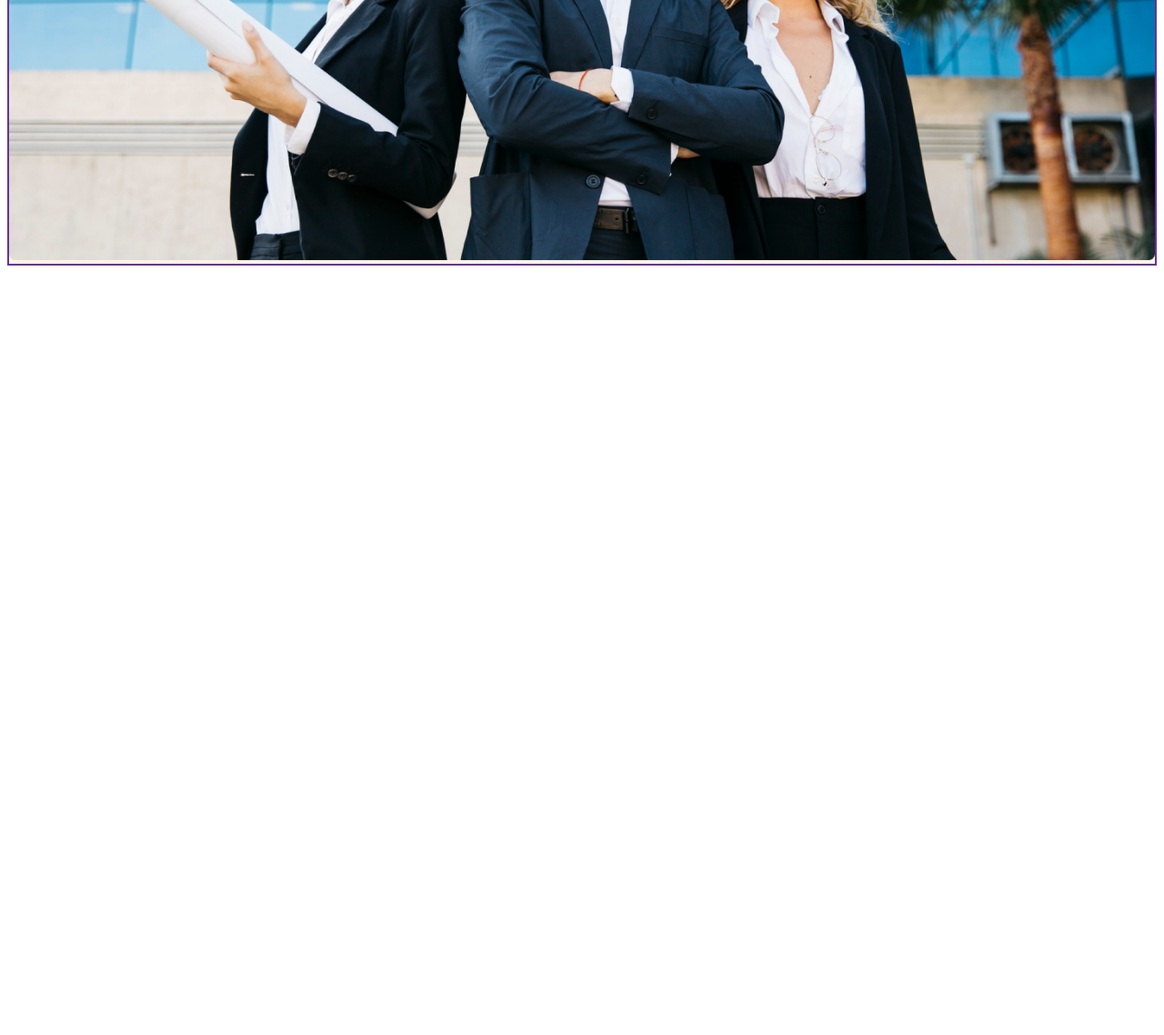
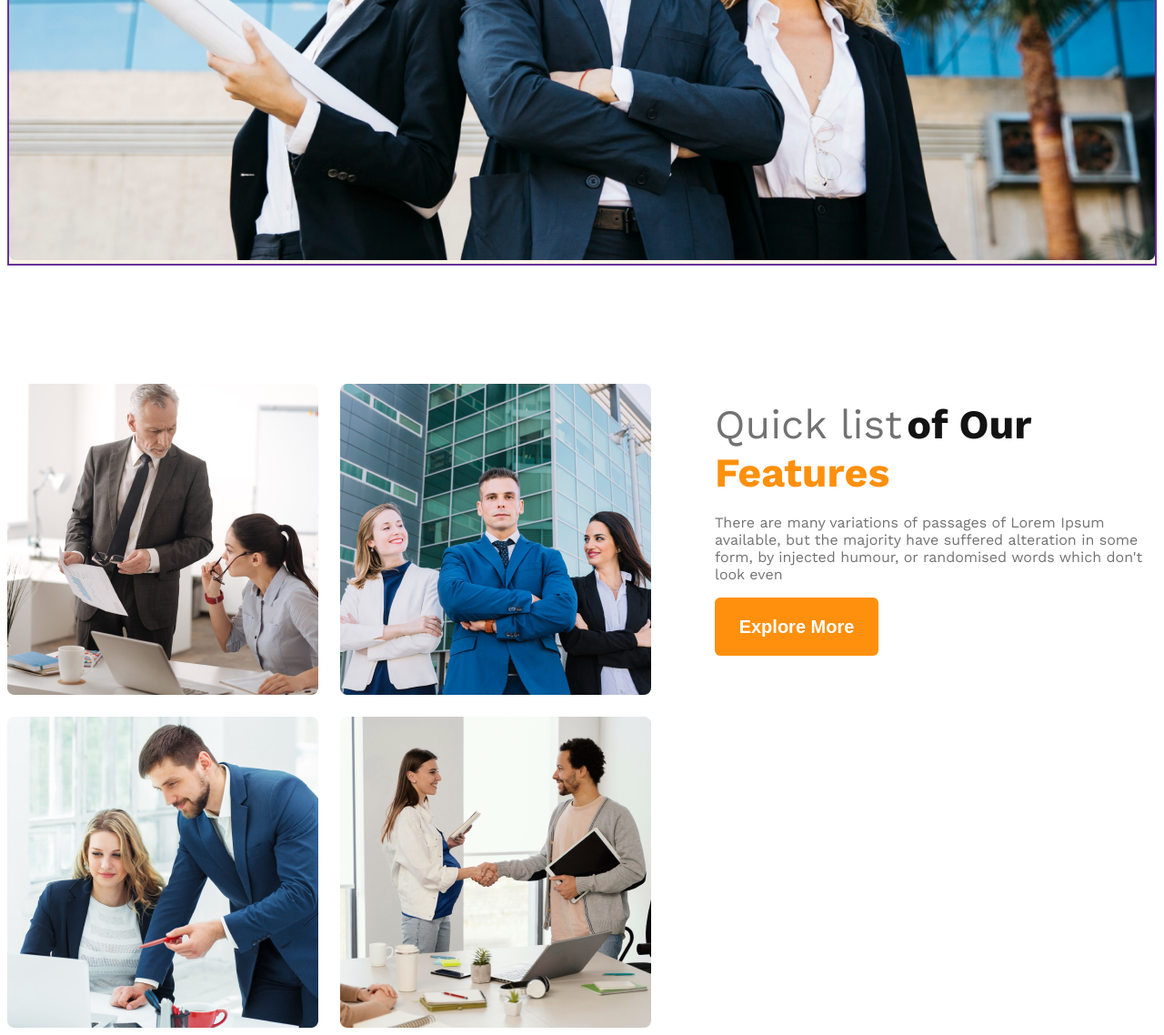
Before and after one commit to zarin857/g3-architect-website, a plain HTML site: page index.html in a window 1280 px wide. Shown: the part 798-1936 px from the top of the page at 91% size. Before the commit the page ends 1098 px from the top, so only its background shows below. Drawn offline with nearby package versions, Linux system fonts and the light colour scheme.

Commit message:
added features and section

```diff
--- a/index.html
+++ b/index.html
@@ -28,7 +28,21 @@
         </div>
     </header>
 
-<main></main>
+<main>
+    <section class="teams display-flex">
+       <div class="team-img-container">
+                <img src="images/team1.png" alt="" srcset="">
+                <img src="images/team2.png" alt="" srcset="">
+                <img src="images/team3.png" alt="" srcset="">
+                <img src="images/team4.png" alt="" srcset="">
+       </div>
+       <div class="our-features">
+        <h3 class="feature-title"><span class="span1 text-light-gray">Quick list</span> <span class="span2">of Our</span> <span class="span3">Features</span></h3>
+        <p class="feature-description text-light-gray">There are many variations of passages of Lorem Ipsum available, but the majority have suffered alteration in some form, by injected humour, or randomised words which don't look even</p>
+        <button class="btn-primary">Explore More</button>
+       </div>
+    </section>
+</main>
 <footer></footer>
 </body>
 </html>
--- a/styles/architect.css
+++ b/styles/architect.css
@@ -61,7 +61,7 @@
     align-items: center;
 }
  .navbar, .banner{
-   max-width: 1400px;
+   max-width: 1440px;
     margin: 0;
     margin: auto;
    border: 2px solid rebeccapurple;
@@ -87,3 +87,43 @@
     font-weight: 400;
     font-size: 1rem;
 }
+/* main styling */
+
+main{
+    max-width: 1440px;
+    margin: 0 auto;
+}
+main > section{
+    margin-top: 130px;
+}
+/* team and feature related styling */
+.teams{
+    gap: 70px;
+}
+.span1{
+    font-weight: 400;
+    font-size: 2.8rem;
+}
+.span2{
+    font-weight: 700;
+    font-size: 2.8rem;
+    color: #131313;
+}
+.span3{
+    font-weight: 700;
+    font-size: 2.8rem;
+    color: #FF900E;
+}
+.team-img-container{
+    display: grid;
+    grid-template-columns: repeat(2, 1fr);
+    gap: 24px;
+
+}
+
+@media screen and (max-width:576px) {
+    .navbar, .nav-links{
+        flex-direction: column;
+    }
+
+}
```
